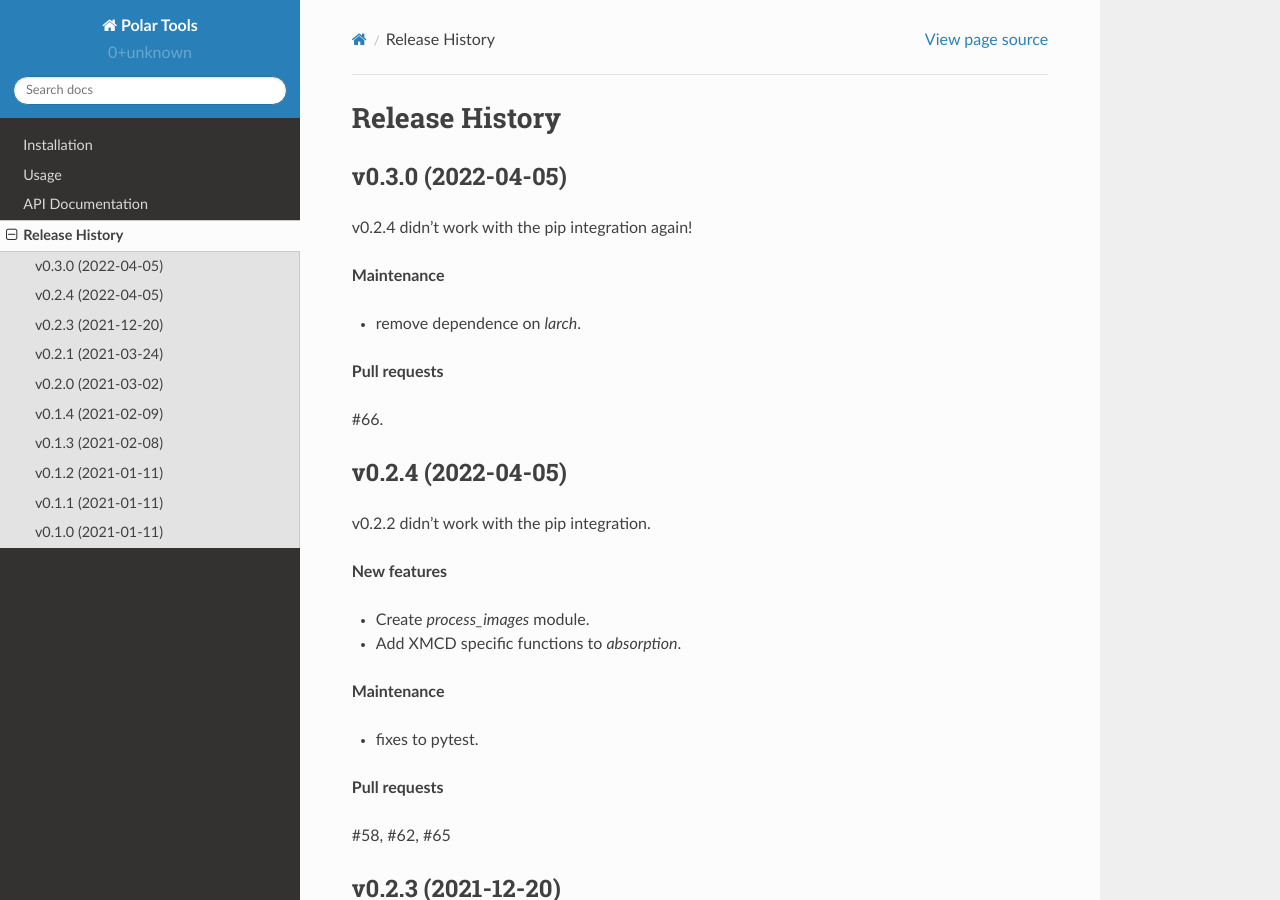
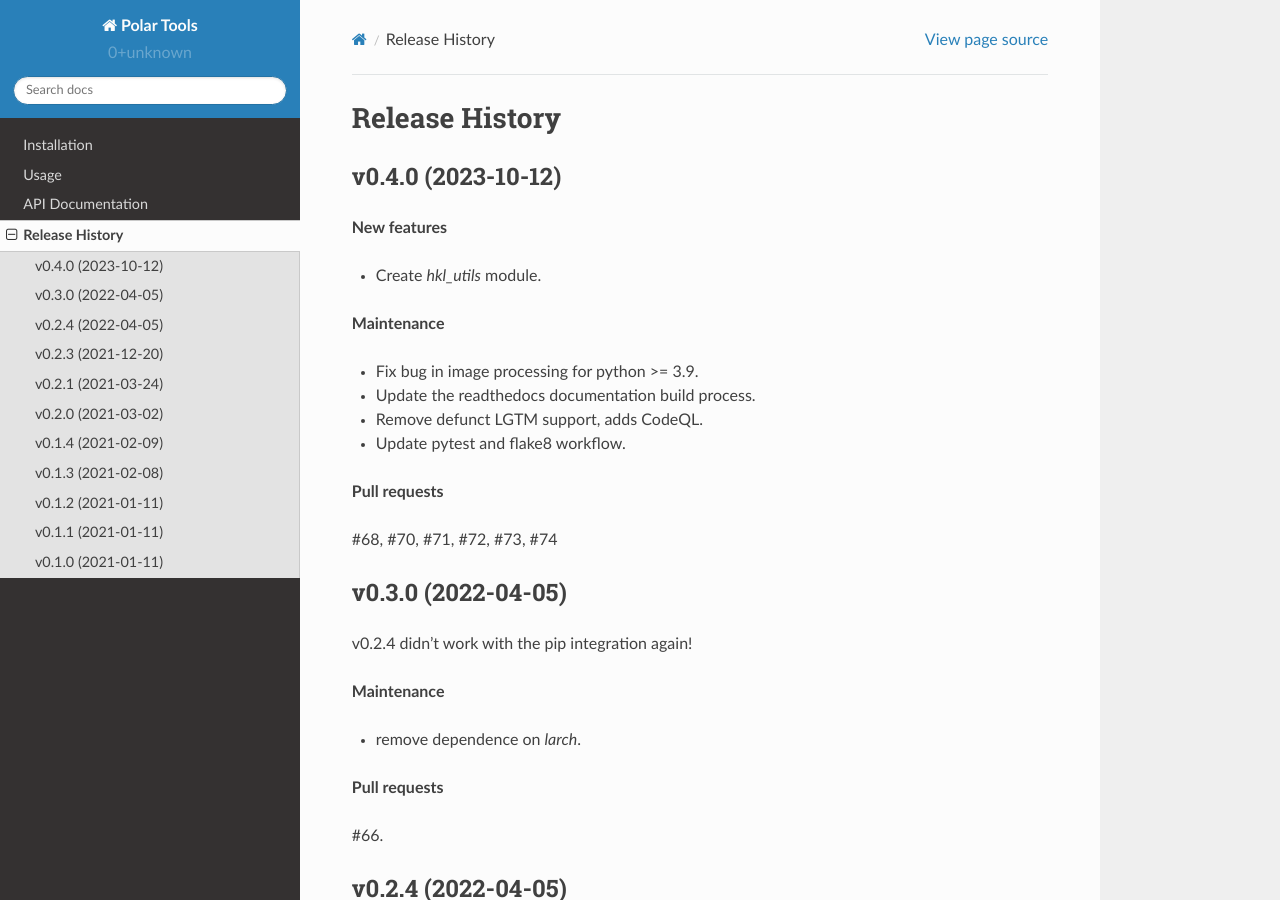
Before and after one commit to APS-4ID-POLAR/polartools, a Sphinx documentation site: the page built from docs/source/release-history.rst, in a window 1280 px wide and 900 px high. Built offline with Sphinx 7.4.7 and the Read the Docs theme 2.0.0, drawn with Linux system fonts in a browser that asks for light colours.

Commit message:
update release-history

```diff
--- a/docs/source/release-history.rst
+++ b/docs/source/release-history.rst
@@ -1,6 +1,25 @@
 ===============
 Release History
 ===============
+
+-------------------
+v0.4.0 (2023-10-12)
+-------------------
+
+**New features**
+
+- Create `hkl_utils` module.
+
+**Maintenance**
+
+- Fix bug in image processing for python >= 3.9.
+- Update the readthedocs documentation build process.
+- Remove defunct LGTM support, adds CodeQL.
+- Update pytest and flake8 workflow.
+
+**Pull requests**
+
+#68, #70, #71, #72, #73, #74
 
 -------------------
 v0.3.0 (2022-04-05)
```
